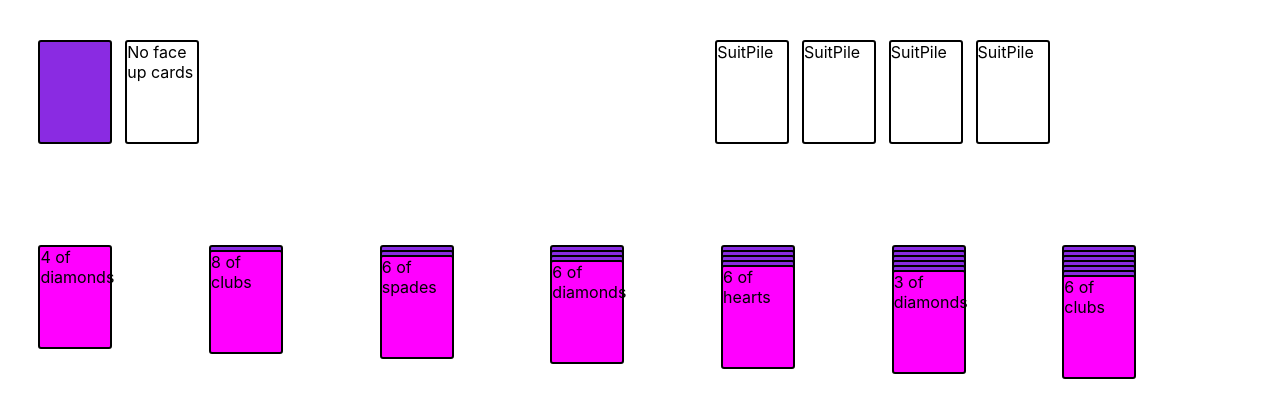
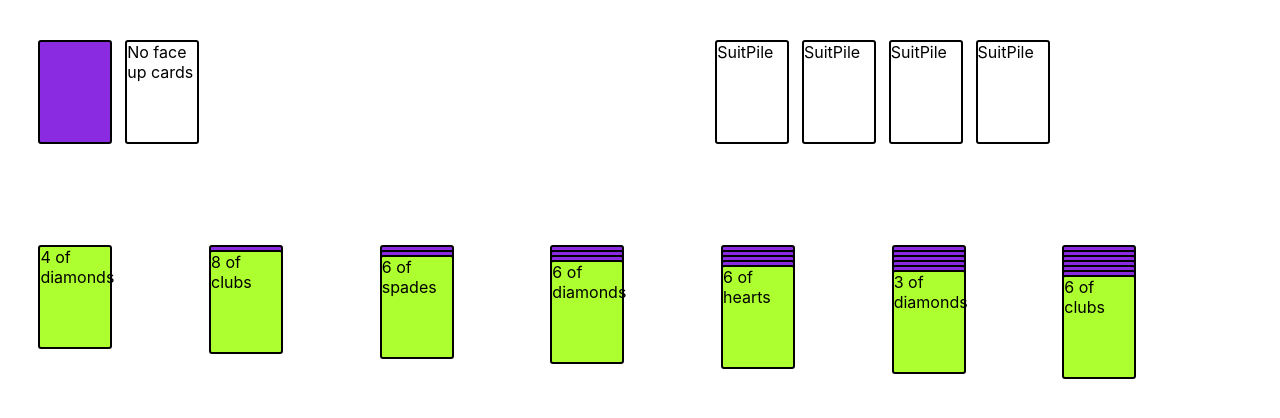
Before and after one commit to theneekz/Solitaire, a React (Create React App) app: page / in a window 1280 px wide. Shown: the top 418 px of the page. Built offline with nearby package versions, Linux system fonts and the light colour scheme.

Commit message:
generic commit message

```diff
--- a/src/styles/Card.css
+++ b/src/styles/Card.css
@@ -1,5 +1,5 @@
 .card {
-  background-color: fuchsia;
+  background-color: greenyellow;
 }
 
 .card,
```
